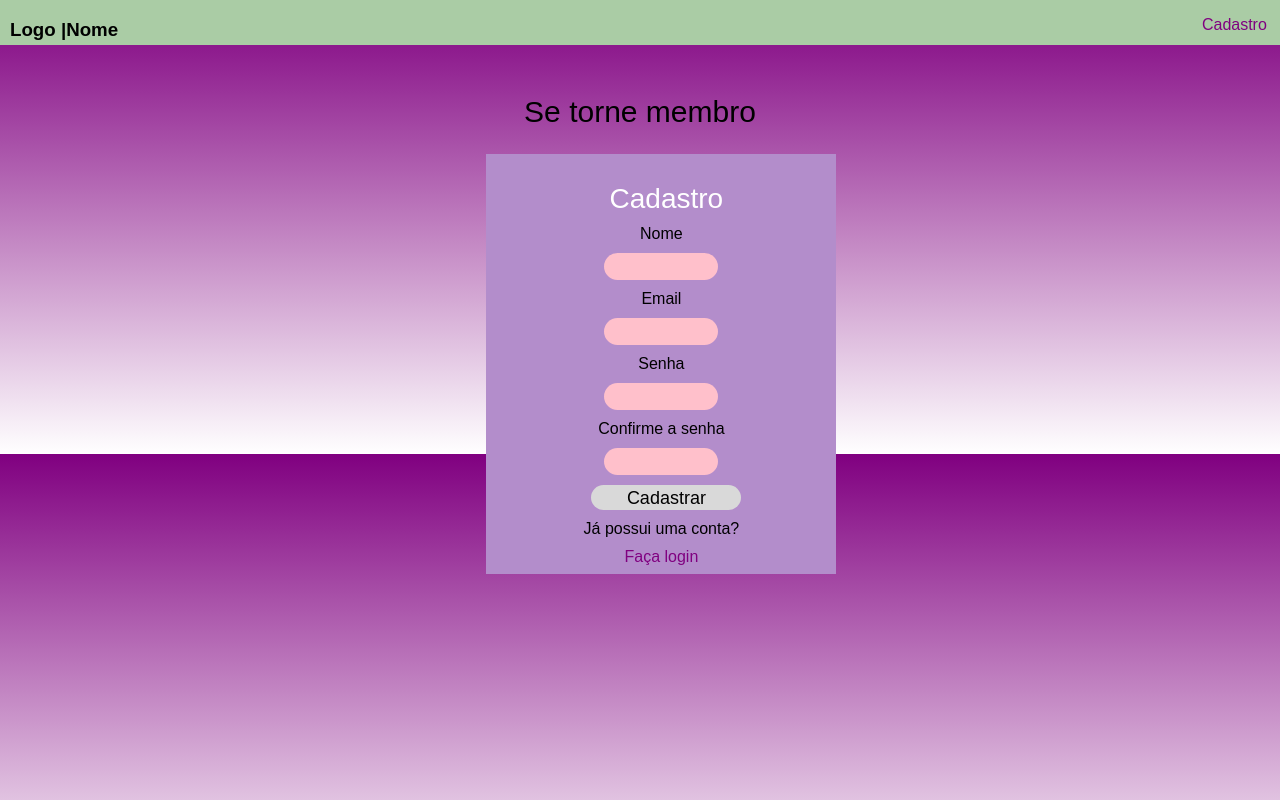
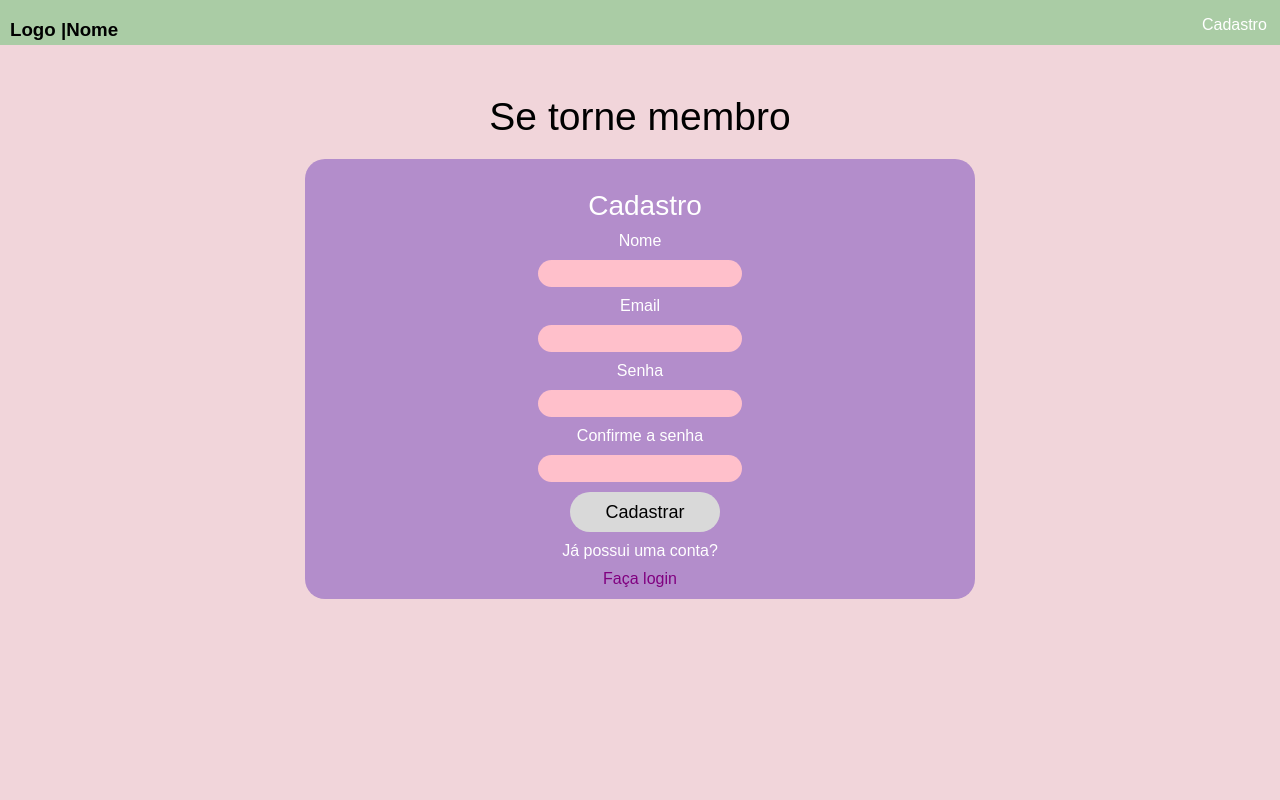
Before and after one commit to ericarodri/projeto_individual, a website: page site/public/cadastro.html in a window 1280 px wide. Shown: the top 800 px of the page. Drawn offline with Linux system fonts and the light colour scheme.

Commit message:
alterações tela de cadastro e login, e tela de curiosidades em andamento

```diff
--- a/site/public/cadastro.html
+++ b/site/public/cadastro.html
@@ -33,8 +33,8 @@
                     <span id="mensagem_erro"></span>
                 </div>
             </div>
-            <div class="caixa">
-                <span class="acessar cadastro"> Cadastro </span>
+            <div class="caixa cadastro">
+                <span class="acessar"> Cadastro </span>
                 <span> Nome </span>
                 <input id="nome_input" type="text">
                 <span> Email </span>
--- a/site/public/css/curiosidades.css
+++ b/site/public/css/curiosidades.css
@@ -27,30 +27,39 @@ body{
     display:flex;
     padding-right:20px;
 }
+a{
+  text-decoration: none;
+  color:white;
+}
+input{
+  border-radius:20px;
+  border:none;
+  height:25px;
+  width:190px;
+}
+.pesquisa{
+  background-color:purple;
+  color:white;
+}
 .caixa1{
-    display:flex;
-    justify-content: space-evenly;
-    align-items:center;
+  display:flex;
+  align-items:center;
+  justify-content:space-evenly;
+}
 
-}
+
 .imagem1{
-    width:350px;
-    margin-bottom: 15px;
-
+    width:400px;
+    margin-top:30px;
 }
 .imagem1 img{
     width:100%;
     border-radius: 20px;
+
 }
 p{
     text-align: center;
-    width:40%;
-}
-
-.texto p{
-    margin-left:170px;
-    width:30%;
-    margin-bottom:30px;
+    width:400px;
 }
 
   .box {
--- a/site/public/css/login.css
+++ b/site/public/css/login.css
@@ -1,121 +1,148 @@
-body{
+body {
     margin: auto;
-    font-family:Arial;
-    background-image:linear-gradient(purple,white);
+    font-family: Arial;
+    background-color: rgb(241, 213, 218);
     /* background-image: linear-gradient(rgb(245, 206, 245), white); */
 }
-.navBar{
-    width:1356px;
-    height:45px;
+
+.navBar {
+    width: 1356px;
+    height: 45px;
     background-color: #AACCA5;
-    display:flex;
+    display: flex;
     padding-left: 10px;
-    justify-content:space-between;
+    justify-content: space-between;
 
 }
-p{
+.parte2 a{
+    color:white;
+}
+p {
     text-align: center;
-font-size:30px;
-font-weight:500;
-margin-top:50px;
+    font-size: 39px;
+    margin-top: 50px;
     margin-bottom: 20px;
 }
-.caixa_formulario{
-    width:600px;
-    height:300px;
-    display:flex;
-    margin:auto;
-    padding-top:50px;
-}
-.caixa1{
-    background-color:#D9D9D9;
-    width:50%;
-    display:flex;
-    justify-content:center;
-    flex-direction:column;
+
+.caixa_formulario {
+    margin: auto;
+    display: flex;
+    height: 350px;
+    width: 700px;
 }
 
-#linha{
-    border:1px solid black;
-    width:60%;
+.cadastro {
+    border-radius: 20px;
+    margin: auto;
+    display: flex;
+    flex-direction: column;
+    align-items: center;
+    justify-content: center;
+    background-color: #B38DCB;
+    height: 420px;
+    width: 650px;
+    padding:10px;
+}
+
+.caixa1 {
+
+    background-color: #D9D9D9;
+    width: 50%;
+    display: flex;
+    justify-content: center;
+    flex-direction: column;
+}
+
+#linha {
+    border: 1px solid black;
+    width: 60%;
 
 }
-#linha, .acessar, button{
-    margin-left:10px;
-    margin-top:20px;
+
+#linha,
+.acessar,
+button {
+    margin-left: 10px;
+    margin-top: 20px;
 }
-.btn_entrar, input, span{
-    margin-top:10px;
+
+.btn_entrar,
+input,
+span {
+    margin-top: 10px;
 }
-.acessar{
-    font-size:28px;
+
+.acessar {
+    font-size: 28px;
 
 }
-.caixa2{
-    background-color:#B38DCB;
-    width:50%;
-    display:flex;
-    flex-direction:column;
+
+.caixa2 {
+    background-color: #B38DCB;
+    width: 50%;
+    display: flex;
+    flex-direction: column;
     align-items: center;
-    justify-content:center;
+    justify-content: center;
 
 }
-button{
-    border-radius:50px;
-    border:none;
-    background-color:#800080;
-    width:150px;
-    height:40px;
+
+button {
+    border-radius: 50px;
+    border: none;
+    background-color: #800080;
+    width: 150px;
+    height: 40px;
     padding: 3px 3px 3px 3px;
-    font-size:20px;
+    font-size: 20px;
 }
-.btn_entrar{
-    background-color:#D9D9D9;
-    height:25px;
-    font-size:18px;
+
+.btn_entrar {
+    background-color: #D9D9D9;
+    height: 40px;
+    font-size: 18px;
 }
-button:hover{
-    cursor:pointer;
+
+button:hover {
+    cursor: pointer;
 }
-input{
+
+input {
     border-radius: 50px;
-    border:none;
+    border: none;
     background-color: #ffc0cb;
-    width:110px;
-    height:25px;
+    width: 200px;
+    height: 25px;
 }
-a{
+
+a {
     text-decoration: none;
     color: purple;
 }
-.caixa{
-    display:flex;
-    flex-direction: column;
-    align-items:center;
-    justify-content:center;
-    background-color:#B38DCB;
-    height:420px;
-    width:350px;
+
+
+/* .v2{
+    margin-bottom:20px;
+} */
+.cadastro {
+    color: white;
 }
-.v2{
-    margin-left:38%;
-    padding-top:5px;
+
+.parte1 {
+    display: flex;
 }
-.cadastro{
-    color:white;
-}
-.parte1{
-    display:flex;
-}
-.menu{
-    display:flex;
+
+.menu {
+    display: flex;
 
 }
-li{
+
+li {
     list-style: none;
-    display:flex;
-    padding-right:20px;
+    display: flex;
+    padding-right: 20px;
 }
+
 .loading-div {
     width: 50px;
     display: none;
@@ -130,7 +157,7 @@ li{
     display: none
 }
 
-  .alerta_erro{
+.alerta_erro {
     display: flex;
     justify-content: flex-end;
 }
@@ -147,7 +174,7 @@ li{
     margin-right: 10%;
 }
 
-  .card_erro #mensagem_erro{
+.card_erro #mensagem_erro {
     font-weight: 500;
     font-size: 20px;
 }
--- a/site/public/css/tela1.css
+++ b/site/public/css/tela1.css
@@ -26,12 +26,10 @@ li{
     padding-right:20px;
 }
 
-/* .imagem_principal{
-   background: url(../img/friends1.webp);
-   width:1473px;
-   height:507px;
+a{
+    text-decoration: none;
+    color:white;
 }
-*/
 .elementos{
     display:flex;
     justify-content:space-evenly;
@@ -143,6 +141,7 @@ button:hover{
     width:350px;
     height:330px;
     text-align: center;
+    border-radius:15px;
 
 }
 .lugar button{
```
Also changed, not shown: site/public/curiosidades.html (+14 -10 lines), site/public/login.html (+1 -1 lines). Lines whose indentation alone changed are shown as unchanged.
